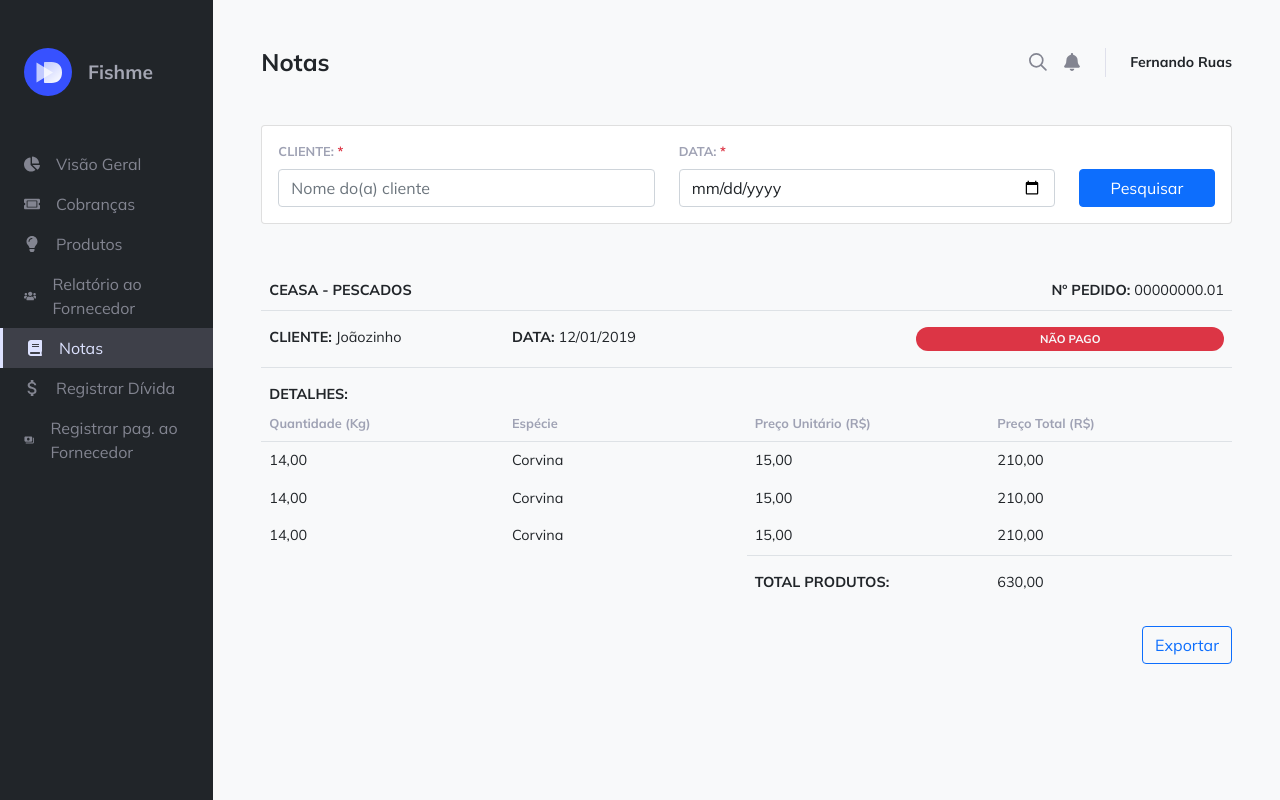
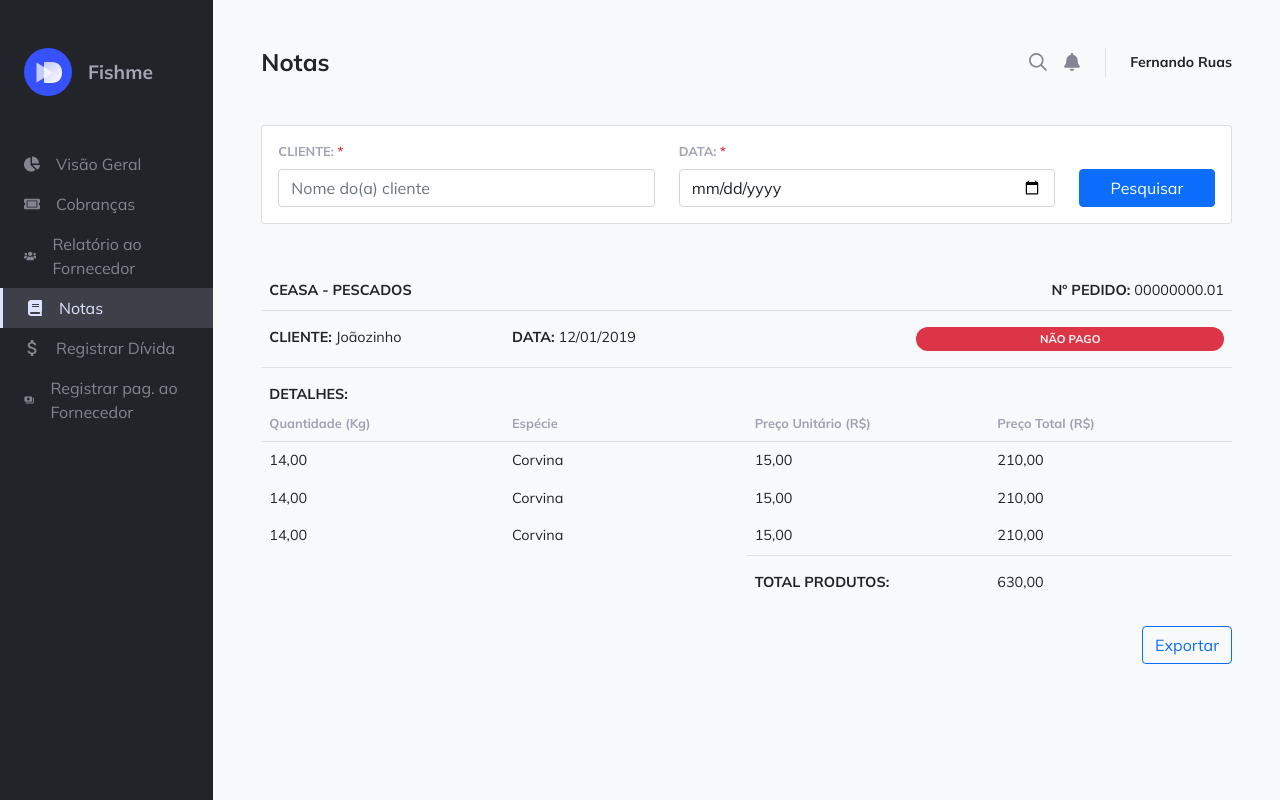
Before and after one commit to naygomes/fishme, a Next.js app in the folder frontend/: page /notas in a window 1280 px wide. Built offline with nearby package versions, Linux system fonts and the light colour scheme.

Commit message:
remove produtos

```diff
--- a/frontend/components/Sidebar.jsx
+++ b/frontend/components/Sidebar.jsx
@@ -2,18 +2,9 @@ import { useState, useMemo } from "react";
 import { useRouter } from "next/router";
 
 import Link from "next/link";
-import {
-  Logo,
-  Grafico,
-  Ticket,
-  Lampada,
-  Pessoas,
-  Livro,
-  Cifrao,
-  Nota,
-} from "./icones";
+import { Logo, Grafico, Ticket, Pessoas, Livro, Cifrao, Nota } from "./icones";
 
-const Sidebar = ({ classExtra }) => {
+const Sidebar = () => {
   const [menuItens, setMenuItens] = useState({
     1: {
       id: 1,
@@ -31,34 +22,27 @@ const Sidebar = ({ classExtra }) => {
     },
     3: {
       id: 3,
-      label: "Produtos",
-      icon: Lampada,
-      link: "/produtos",
-      estaSelecionado: false,
-    },
-    4: {
-      id: 4,
       label: "Relatório ao Fornecedor",
       icon: Pessoas,
       link: "/relatorio-fornecedor",
       estaSelecionado: false,
     },
-    5: {
-      id: 5,
+    4: {
+      id: 4,
       label: "Notas",
       icon: Livro,
       link: "/notas",
       estaSelecionado: false,
     },
-    6: {
-      id: 6,
+    5: {
+      id: 5,
       label: "Registrar Dívida",
       icon: Cifrao,
       link: "/registrar-divida",
       estaSelecionado: false,
     },
-    7: {
-      id: 7,
+    6: {
+      id: 6,
       label: "Registrar pag. ao Fornecedor",
       icon: Nota,
       link: "/registrar-pagamento",
```
